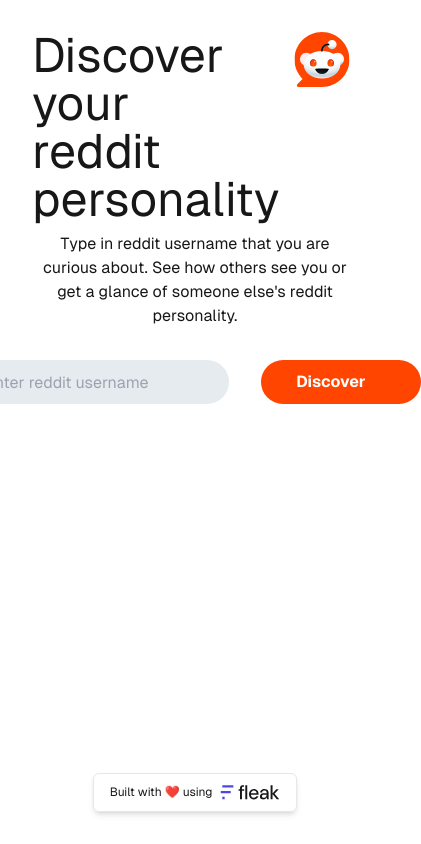
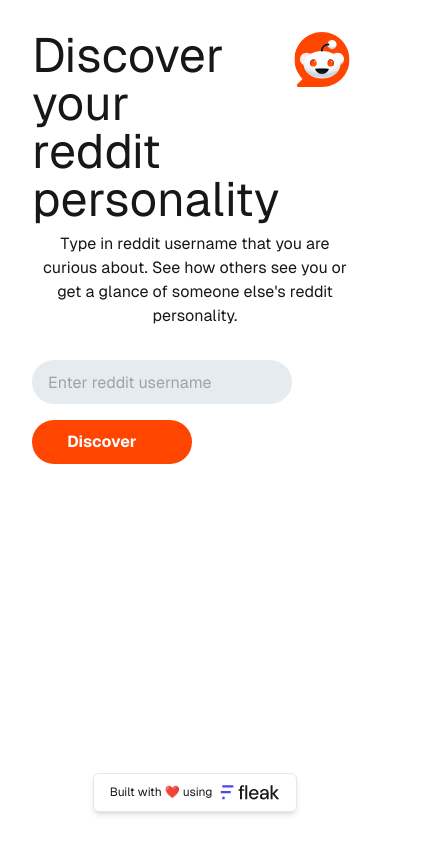
Before and after one commit to fleaktech/reddit-fleak, a Next.js app: page / in a window 390 px wide. Shown: the whole page, 421 px wide, since content can reach past the window. Built offline with nearby package versions, Linux system fonts and the light colour scheme.

Commit message:
Fix input on mobile

```diff
--- a/src/app/fleakForm.tsx
+++ b/src/app/fleakForm.tsx
@@ -125,7 +125,7 @@
   return (
     <>
       <form
-        className="rounded-md flex gap-8"
+        className="rounded-md flex flex-wrap max-sm:gap-4 sm:gap-8"
         onSubmit={(e) => e.preventDefault()}
       >
         <div className="">
@@ -152,7 +152,7 @@
         </div>
         <button
           disabled={buttonDisabled}
-          className="bg-[#FF4500] flex grow justify-center w-40 pl-4 h-11 gap-x-2 rounded-full	text-white font-bold items-center px-2"
+          className="bg-[#FF4500] flex justify-center w-40 pl-4 h-11 gap-x-2 rounded-full	text-white font-bold items-center px-2"
           onClick={onSubmit}
         >
           Discover{" "}
```
